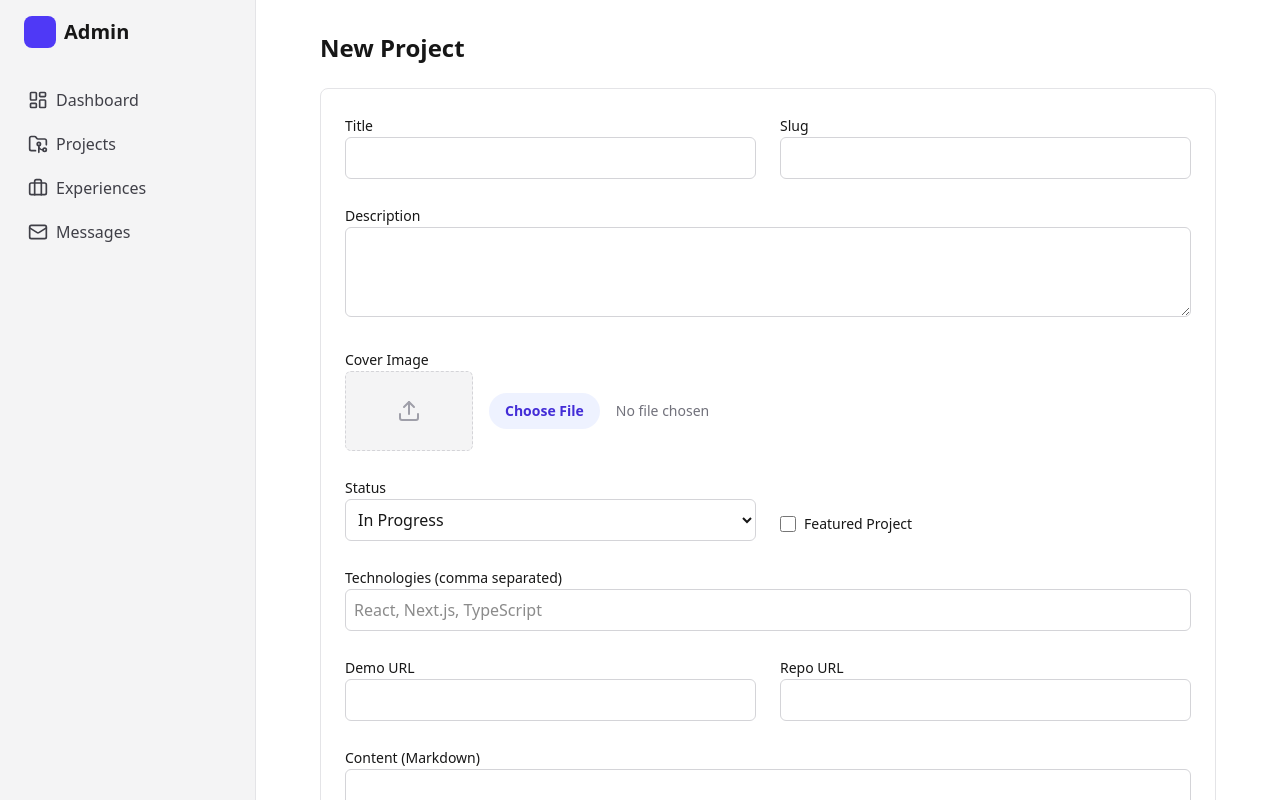
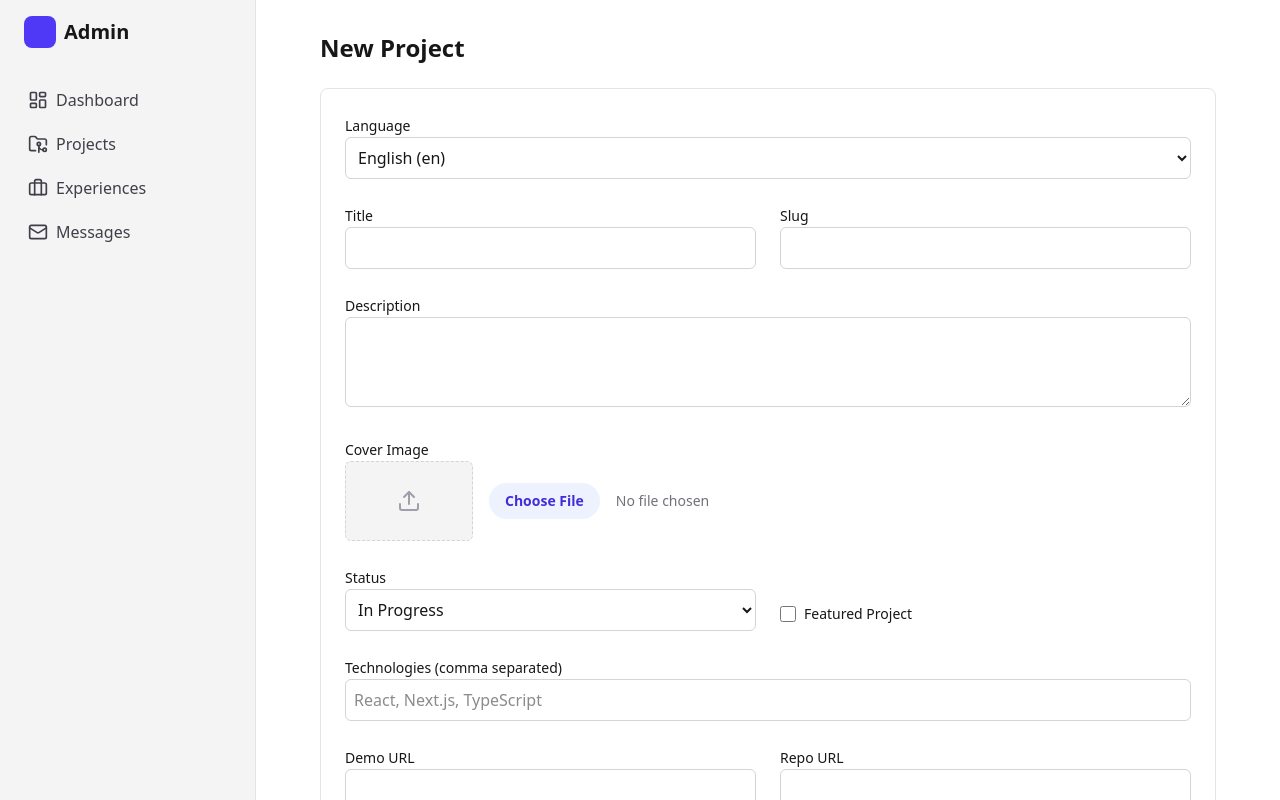
Before and after one commit to HossanaRanto/portfolio-v2, a Next.js app: page /admin/projects/new in a window 1280 px wide. Shown: the top 800 px of the page. Built offline with nearby package versions, Linux system fonts and the light colour scheme.

Commit message:
feat(admin): add language selection to project and experience forms

```diff
--- a/src/presentation/components/domain/ExperienceForm.tsx
+++ b/src/presentation/components/domain/ExperienceForm.tsx
@@ -56,7 +56,8 @@ export function ExperienceForm({ experience }: { experience?: Experience }) {
                 endDate: endDateStr ? new Date(endDateStr) : null,
                 description: (formData.get('description') as string).split('\n').map(l => l.trim()).filter(Boolean),
                 technologies: (formData.get('technologies') as string).split(',').map(t => t.trim()).filter(Boolean),
-                logo: logoUrl
+                logo: logoUrl,
+                language: formData.get('language') as string,
             };
 
             if (experience) {
@@ -82,6 +83,19 @@ export function ExperienceForm({ experience }: { experience?: Experience }) {
 
     return (
         <form onSubmit={handleSubmit} className="space-y-6 bg-white dark:bg-zinc-900 p-6 rounded-lg border border-zinc-200 dark:border-zinc-800">
+            {/* Language Selection */}
+             <div className="space-y-2">
+                <label className="text-sm font-medium">Language</label>
+                <select
+                    name="language"
+                    defaultValue={experience?.language || 'en'}
+                    className="w-full p-2 rounded-md border border-zinc-300 dark:border-zinc-700 bg-transparent"
+                >
+                    <option value="en">English (en)</option>
+                    <option value="fr">French (fr)</option>
+                </select>
+            </div>
+
             <div className="grid grid-cols-1 md:grid-cols-2 gap-6">
                 <div className="space-y-2">
                     <label className="text-sm font-medium">Role</label>
--- a/src/presentation/components/domain/ProjectForm.tsx
+++ b/src/presentation/components/domain/ProjectForm.tsx
@@ -54,6 +54,7 @@ export function ProjectForm({ project }: { project?: Project }) {
                 technologies: (formData.get('technologies') as string).split(',').map(t => t.trim()).filter(Boolean),
                 demoUrl: formData.get('demoUrl') as string,
                 repoUrl: formData.get('repoUrl') as string,
+                language: formData.get('language') as string,
                 coverImage: coverUrl
             };
 
@@ -74,6 +75,20 @@ export function ProjectForm({ project }: { project?: Project }) {
 
     return (
         <form onSubmit={handleSubmit} className="space-y-6 bg-white dark:bg-zinc-900 p-6 rounded-lg border border-zinc-200 dark:border-zinc-800">
+             {/* Language Selection */}
+             <div className="space-y-2">
+                <label className="text-sm font-medium">Language</label>
+                <select
+                    name="language"
+                    defaultValue={project?.language || 'en'}
+                    className="w-full p-2 rounded-md border border-zinc-300 dark:border-zinc-700 bg-transparent"
+                >
+                    <option value="en">English (en)</option>
+                    <option value="fr">French (fr)</option>
+                    {/* Add more languages here */}
+                </select>
+            </div>
+
             <div className="grid grid-cols-1 md:grid-cols-2 gap-6">
                 <div className="space-y-2">
                     <label className="text-sm font-medium">Title</label>
```
